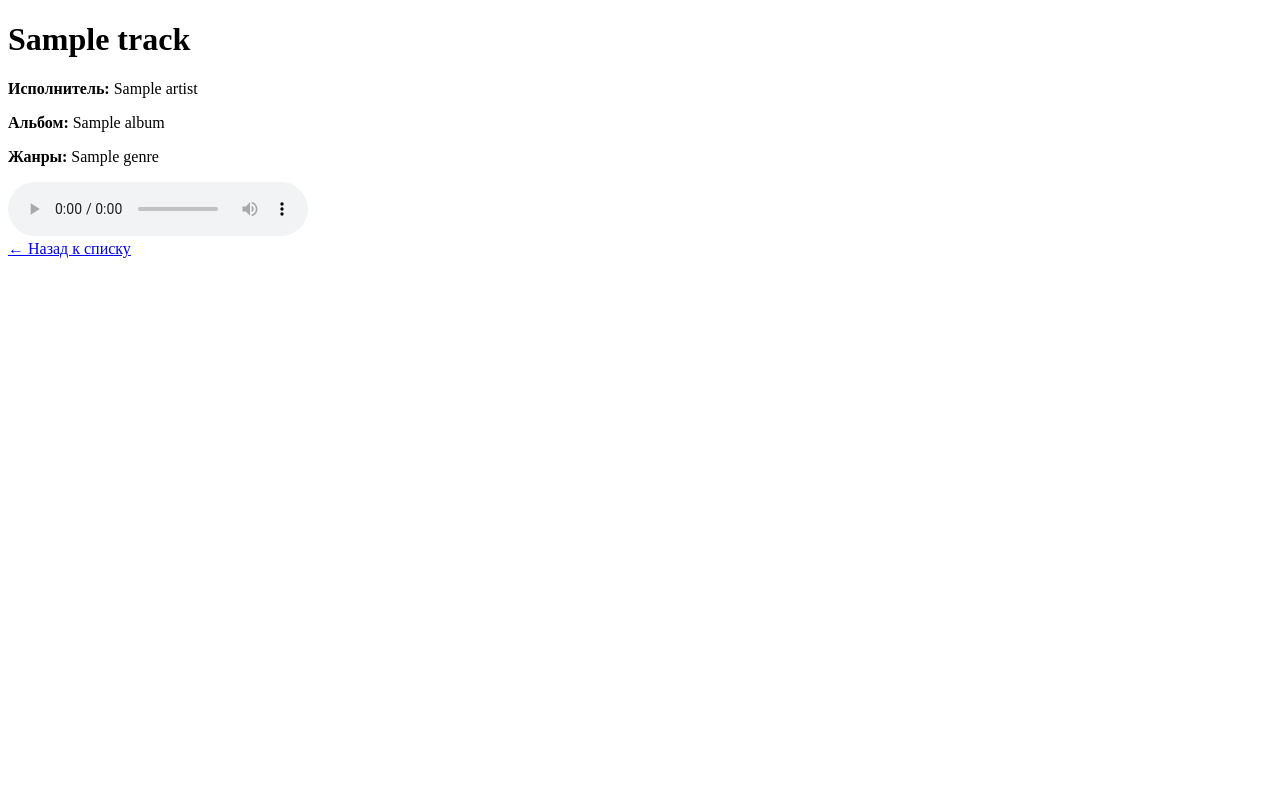
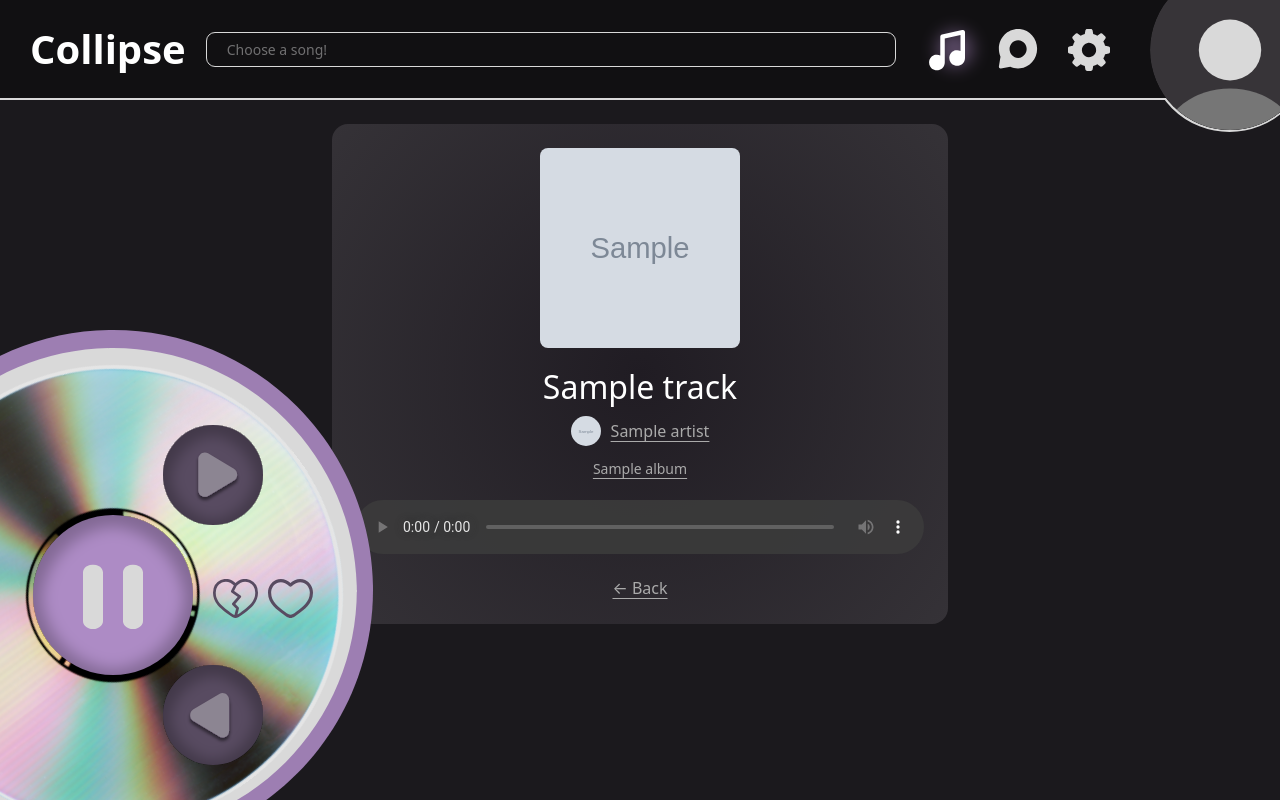
Before and after one commit to shrevvd/Collipse, a Django app: page /track/1/ in a window 1280 px wide. Run offline with Django 5.2, Linux system fonts and the light colour scheme; tables that the repository leaves empty hold one stand-in row (values such as "Sample post"); grey boxes marked "Sample" are stand-in pictures.

Commit message:
Работающий плеер + раскомментированна строчка для обложки альбома и кнопка инфо у трека

```diff
--- a/music/models.py
+++ b/music/models.py
@@ -18,7 +18,7 @@ class Artist(models.Model):
         max_length=200
     )
 
-    # photo = models.ImageField(upload_to='artists/', null=True, blank=True)
+    photo = models.ImageField(upload_to='artists/', null=True, blank=True)
 
     def __str__(self):
         return self.name
--- a/music/templates/base.html
+++ b/music/templates/base.html
@@ -230,6 +230,28 @@
         .track-row { padding: 4px 12px; margin: 0 -12px; }
         .track-row:hover { background: rgba(255, 255, 255, 0.03); border-radius: 14px; }
 
+        .track-row:hover .track-duration {
+            margin-right: 40px !important;
+        }
+        .track-row:hover .track-info-icon {
+            display: block !important;
+        }
+        .track-info-icon:hover img {
+            filter: brightness(0) invert(1) !important;
+        }
+
+        .track-duration {
+            transition: margin-right 0.2s;
+            margin-right: 10px;
+        }
+
+        .track-info-icon {
+            display: none !important;
+            position: absolute;
+            right: 10px;
+            z-index: 5;
+        }
+
         .sticky-left { position: fixed; top: 120px; width: 30%; }
         @media (max-width: 767px) {
             .sticky-left { position: static; width: 100%; }
@@ -311,6 +333,6 @@
         document.addEventListener('mouseup', function() { isDragging = false; });
     </script>
 
-    {% block scripts %}{% endblock %}
+    <audio id="audioPlayer" style="display: none;"></audio>
 </body>
 </html>
--- a/music/templates/music/track_detail.html
+++ b/music/templates/music/track_detail.html
@@ -1,30 +1,45 @@
-<!DOCTYPE html>
-<html>
-<head>
-    <title>{{ track.title }} — Collipse</title>
-</head>
-<body>
-    <h1>{{ track.title }}</h1>
-    <p><strong>Исполнитель:</strong> {{ track.artist.name }}</p>
-    <p><strong>Альбом:</strong> {{ track.album.title|default:"Сингл" }}</p>
-    <p><strong>Жанры:</strong>
-    {% if track.genre.all %}
-        {{ track.genre.all|join:", " }}
-    {% else %}
-        Не указаны
-    {% endif %}
-</p>
+{% extends 'base.html' %}
+{% load static %}
 
-    {% if track.audio_file %}
-        <audio controls>
-            <source src="{{ track.audio_file.url }}" type="audio/mpeg">
-            Твой браузер не поддерживает аудио.
-        </audio>
-    {% else %}
-        <p>🎵 Аудиофайл не загружен</p>
-    {% endif %}
+{% block content %}
+<div class="row">
+    <div class="col-md-6 offset-md-3">
+        <div class="card-custom-right p-4 text-center">
 
-    <br>
-    <a href="{% url 'track_list' %}">← Назад к списку</a>
-</body>
-</html>
+            <!-- Обложка трека -->
+            {% if track.cover %}
+                <img src="{{ track.cover.url }}" style="width: 200px; height: 200px; border-radius: 8px; object-fit: cover; margin-bottom: 20px;">
+            {% else %}
+                <div style="width: 200px; height: 200px; border-radius: 8px; background: #2a2a2a; margin: 0 auto 20px;"></div>
+            {% endif %}
+
+            <!-- Название -->
+            <h2 style="color: white; margin-bottom: 10px;">{{ track.title }}</h2>
+
+            <!-- Автор (кликабельный, с аватаркой) -->
+            <a href="{% url 'artist_detail' track.artist.pk %}" style="text-decoration: none; display: flex; align-items: center; justify-content: center; gap: 10px; margin-bottom: 10px;">
+                {% if track.artist.photo %}
+                    <img src="{{ track.artist.photo.url }}" style="width: 30px; height: 30px; border-radius: 50%; object-fit: cover;">
+                {% else %}
+                    <div style="width: 30px; height: 30px; border-radius: 50%; background: #353237;"></div>
+                {% endif %}
+                <span class="upload-link" style="font-size: 16px;">{{ track.artist.name }}</span>
+            </a>
+
+            <!-- Альбом (кликабельный) -->
+            {% if track.album %}
+                <a href="{% url 'album_detail' track.album.pk %}" class="upload-link" style="font-size: 14px;">{{ track.album.title }}</a>
+            {% endif %}
+
+            <!-- Аудиоплеер -->
+            {% if track.audio_file %}
+                <audio controls style="width: 100%; margin-top: 20px;">
+                    <source src="{{ track.audio_file.url }}" type="audio/mpeg">
+                </audio>
+            {% endif %}
+
+            <a href="{% url 'track_list' %}" class="upload-link mt-3" style="display: block;">← Back</a>
+        </div>
+    </div>
+</div>
+{% endblock %}
--- a/music/urls.py
+++ b/music/urls.py
@@ -7,4 +7,5 @@ urlpatterns = [
     path('random/', views.random_track, name='random_track'),
     path('artists/', views.artist_list, name='artist_list'),
     path('artist/<int:pk>/', views.artist_detail, name='artist_detail'),
+    path('album/<int:pk>/', views.album_detail, name='album_detail'),
 ]
--- a/music/views.py
+++ b/music/views.py
@@ -36,3 +36,8 @@ def artist_detail(request, pk):
         'artist': artist,
         'tracks': tracks
     })
+
+def album_detail(request, pk):
+    album = get_object_or_404(Album, pk=pk)
+    tracks = album.tracks.all()
+    return render(request, 'music/album_detail.html', {'album': album, 'tracks': tracks})
```
Also changed, not shown: music/templates/music/track_list.html (+43 -7 lines), music/migrations/0003_artist_photo.py (added), music/static/icons/ИНФО.svg (added).
